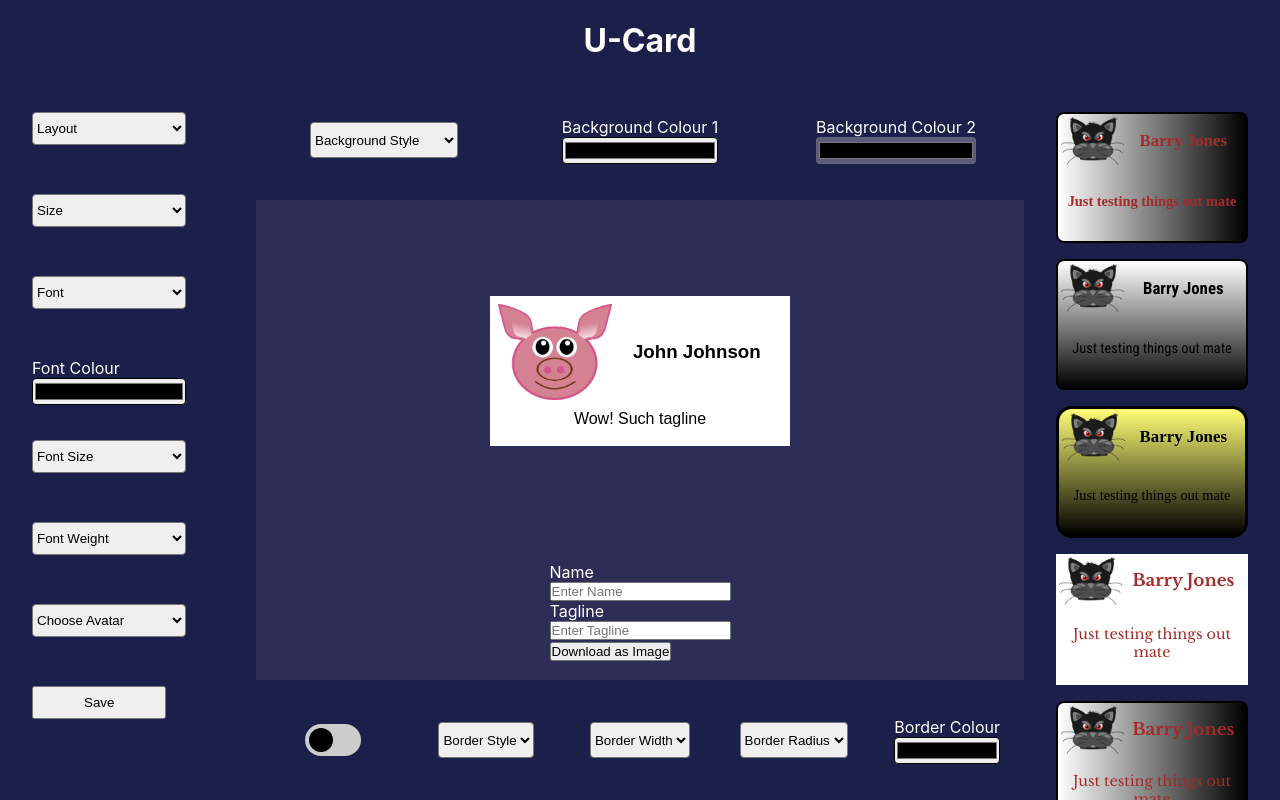
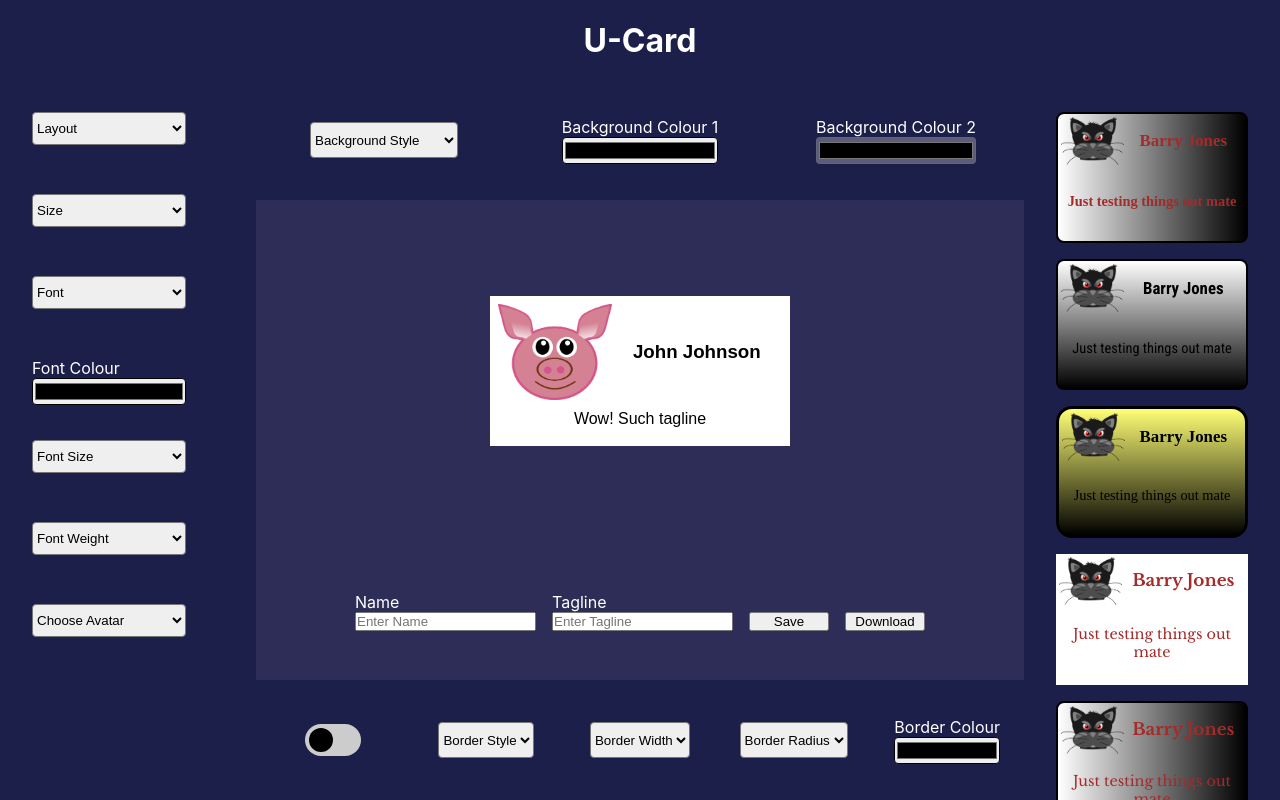
Before and after one commit to TomBirbeck/personal-card-designer, a React (Create React App) app: page / in a window 1280 px wide. Built offline with nearby package versions, Linux system fonts and the light colour scheme; a web font is replaced by a local one.

Commit message:
moved save button to card container, added layout, fixed image sizing

```diff
--- a/src/components/Card/Card.css
+++ b/src/components/Card/Card.css
@@ -16,6 +16,7 @@
     height: 100%;
     max-height: 6rem;
 }
+
 .layout-one-image {
     height: 100%;
 }
@@ -50,7 +51,8 @@
     grid-area: zone1;
     height: 100%;
     overflow: none;
-    max-height: 12rem;
+    max-height: 10rem;
+    max-width: 10rem;
 }
 .layout-two-image {
     height: 100%;
@@ -124,8 +126,10 @@
     grid-area: zone2;
     height: 100%;
     overflow: none;
-    max-height: 12rem;
+    max-height: 10rem;
+    max-width: 10rem;
 }
+
 .layout-four-image {
     height: 100%;
     place-content: center;
--- a/src/components/CardContainer/CardContainer.css
+++ b/src/components/CardContainer/CardContainer.css
@@ -18,3 +18,14 @@
 .card-labels {
     color: white;
 }
+
+.inputs-and-buttons {
+    display: flex;
+    gap:1rem;
+}
+
+.buttons {
+    align-self: flex-end;
+    min-width: 5rem;
+    height: 50%;
+}
--- a/src/components/CardContainer/index.tsx
+++ b/src/components/CardContainer/index.tsx
@@ -1,11 +1,14 @@
-import { ChangeEvent, useRef, useState } from "react"
+import { ChangeEvent, useRef, useState, useContext } from "react"
 import Card from "../Card"
 import '../CardContainer/CardContainer.css'
 import html2canvas from "html2canvas"
+import { CardContext } from "../../types"
+import cardDesignContext from "../../context"
 
 const CardContainer = () => {
     const [name, setName] = useState<string>('John Johnson')
     const [tagline, setTagline] = useState<string>('Wow! Such tagline')
+    const [cardProperties, setCardProperties] = useContext(cardDesignContext)
     const cardRef = useRef(null)
 
 
@@ -15,6 +18,24 @@ const CardContainer = () => {
 
     const handleTagline = (e: ChangeEvent<HTMLInputElement>) => {
         setTagline(e.target.value)
+    }
+
+    const handleSave = (cardDesign : CardContext) => {
+        const cardStyles = {
+            backgroundStyle: cardDesign.backgroundStyle,
+            backgroundColorOne: cardDesign.backgroundColorOne,
+            backgroundColorTwo: cardDesign.backgroundColorTwo,
+            border: cardDesign.border,
+            borderStyle: cardDesign.borderStyle,
+            borderWidth: cardDesign.borderWidth,
+            borderColor: cardDesign.borderColor,
+            font: cardDesign.font,
+            fontColor: cardDesign.fontColor,
+            fontWeight: cardDesign.fontWeight,
+            fontSize: cardDesign.fontSize,
+        }
+        localStorage.setItem('cardStyles', JSON.stringify(cardStyles))
+
     }
 
     const handleDownloadImage = async () => {
@@ -40,7 +61,7 @@ const CardContainer = () => {
     return (
         <div className="container">
             <Card name={name} tagline={tagline} cardRef={cardRef}/>
-            <div>
+            <div className="inputs-and-buttons">
             <label htmlFor="name" className="card-labels">
                 Name
             <input className="card-inputs" type={'text'} placeholder='Enter Name' onChange={handleName}></input>
@@ -49,8 +70,9 @@ const CardContainer = () => {
                 Tagline
             <input className="card-inputs" type={'text'} placeholder='Enter Tagline' onChange={handleTagline}></input>
             </label>
-            <button type="button" onClick={handleDownloadImage}>
-            Download as Image
+        <button className='buttons' onClick={()=> {handleSave(cardProperties)}}>Save</button>
+            <button className="buttons" type="button" onClick={handleDownloadImage}>
+            Download
             </button>
             </div>
         </div>
--- a/src/components/LeftMenu/LeftMenu.css
+++ b/src/components/LeftMenu/LeftMenu.css
@@ -19,8 +19,3 @@
     width: 80%;
     border-radius: 0.25rem;
 }
-
-.buttons {
-    width: 70%;
-    height: 40%;
-}
--- a/src/components/LeftMenu/index.tsx
+++ b/src/components/LeftMenu/index.tsx
@@ -1,7 +1,6 @@
 import { ChangeEvent, useState, useContext } from 'react'
 import './LeftMenu.css'
 import cardDesignContext from '../../context';
-import { CardContext } from '../../types';
 import deer from '../../assets/deer.png'
 import bear from '../../assets/bear.png'
 import cat from '../../assets/cat.png'
@@ -52,23 +51,6 @@ const LeftMenu = () => {
         setCardProperties({...cardProperties, imageUrl: e.target.value})
     }
 
-    const handleSave = (cardDesign : CardContext) => {
-        const cardStyles = {
-            backgroundStyle: cardDesign.backgroundStyle,
-            backgroundColorOne: cardDesign.backgroundColorOne,
-            backgroundColorTwo: cardDesign.backgroundColorTwo,
-            border: cardDesign.border,
-            borderStyle: cardDesign.borderStyle,
-            borderWidth: cardDesign.borderWidth,
-            borderColor: cardDesign.borderColor,
-            font: cardDesign.font,
-            fontColor: cardDesign.fontColor,
-            fontWeight: cardDesign.fontWeight,
-            fontSize: cardDesign.fontSize,
-        }
-        localStorage.setItem('cardStyles', JSON.stringify(cardStyles))
-
-    }
 
     // const stored = localStorage.getItem('cardStyles')
 
@@ -153,7 +135,6 @@ const LeftMenu = () => {
         Upload your photo
         <input style={{width: '5rem'}} type='file' accept='image/*' onChange={handleImage}/>
         </label> */}
-        <button className='buttons' onClick={()=> {handleSave(cardProperties)}}>Save</button>
         {/* <button className='buttons'>Download</button> */}
     </div>
     )
```
